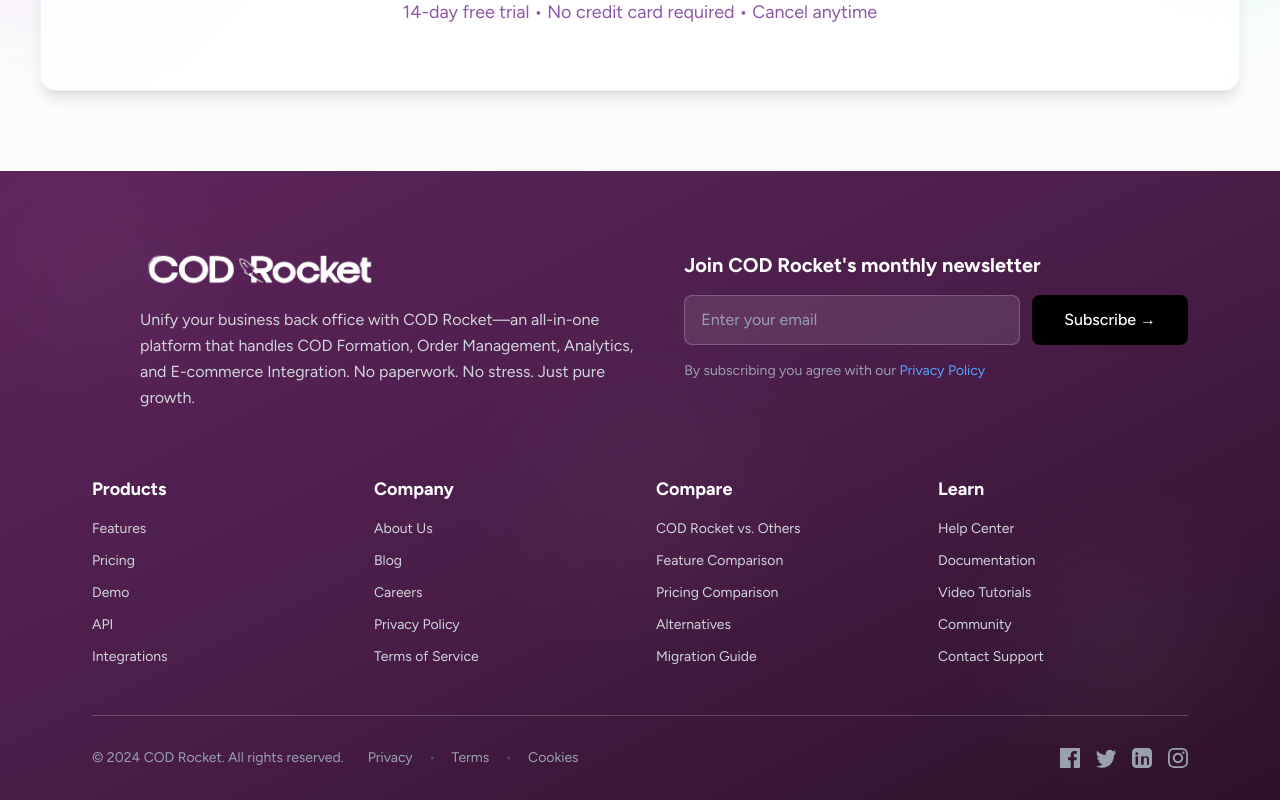
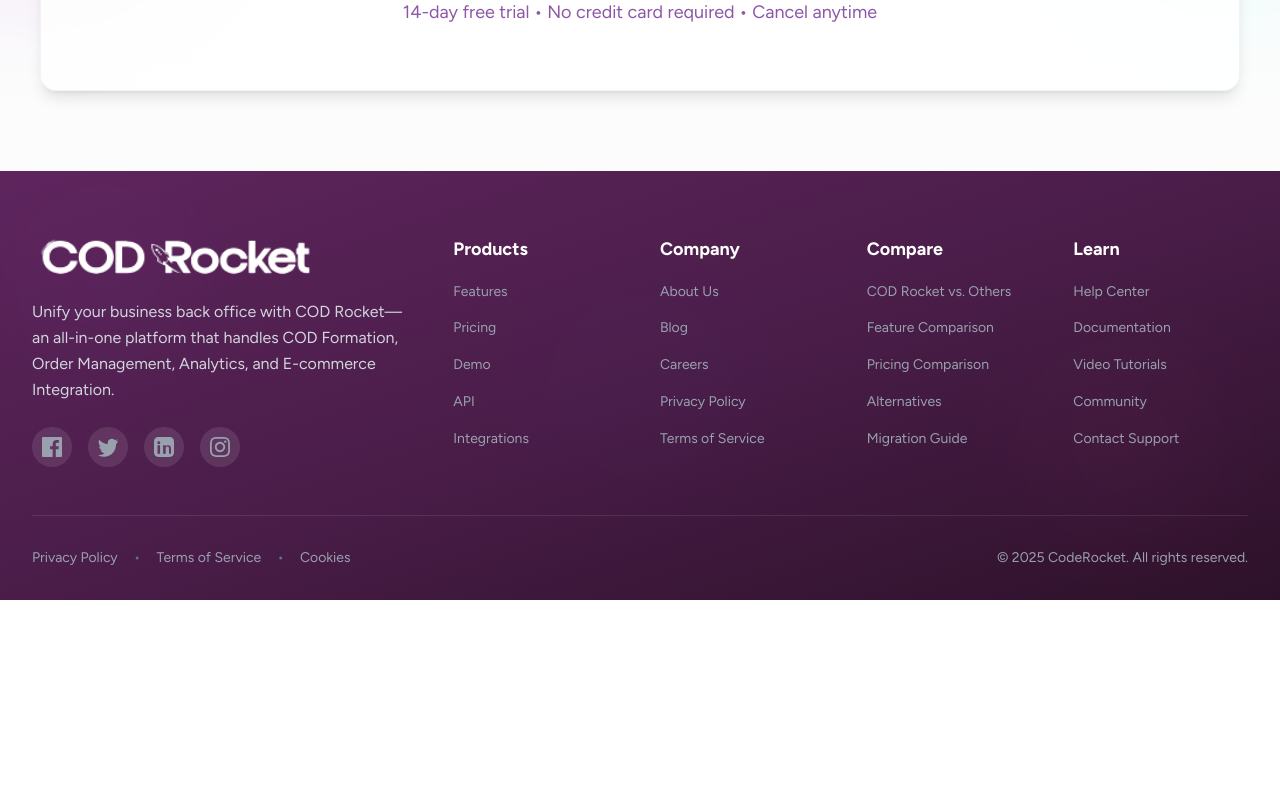
Before and after one commit to abaakil35/Landing-Page-COD, a React (Vite) app in the folder landing-page/: page / in a window 1280 px wide. Shown: the part 6541-7341 px from the top of the page. After the commit the page ends 7141 px from the top, so only its background shows below. Built offline with nearby package versions, Linux system fonts and the light colour scheme.

Commit message:
footer & darkmode

```diff
--- a/landing-page/src/Components/Footer.jsx
+++ b/landing-page/src/Components/Footer.jsx
@@ -1,5 +1,7 @@
 import logo from "../assets/logo_white.png";
 import { motion } from "framer-motion";
+import { useContext } from "react";
+import ThemeContext from "../Context/ThemeContextContext.js";
 
 const socialLinks = [
   {
@@ -87,98 +89,94 @@
   },
 ];
 
-const Footer = () => (
-  <footer className="w-full bg-gradient-to-br from-[#5e255dff] via-[#4a1d49] to-[#2d1129] text-gray-300 pt-20 pb-8 px-23 relative overflow-hidden z-20">
-    <div className="max-w-7xl mx-auto">
+const Footer = () => {
+  const { theme } = useContext(ThemeContext);
+  const isDark = theme === "dark";
+
+  return (
+    <footer
+      className={`w-full pt-16 pb-8 relative overflow-hidden ${
+        isDark
+          ? "bg-gradient-to-br from-[#0a0f1c] via-[#0f1419] to-[#1a1f2e] text-gray-300"
+          : "bg-gradient-to-br from-[#5e255dff] via-[#4a1d49] to-[#2d1129] text-gray-300"
+      }`}
+    >
+      <div className="max-w-7xl mx-auto px-6 lg:px-8">
         {/* Background Decorative Elements */}
-      <div className="absolute top-0 left-0 w-full h-full opacity-5">
-        <div className="absolute top-10 left-10 w-32 h-32 bg-white rounded-full blur-3xl"></div>
-        <div className="absolute bottom-20 right-20 w-40 h-40 bg-white rounded-full blur-3xl"></div>
-        <div className="absolute top-1/2 left-1/2 transform -translate-x-1/2 -translate-y-1/2 w-60 h-60 bg-white rounded-full blur-3xl opacity-50"></div>
+        <div className="absolute inset-0 opacity-5">
+          <div
+            className={`absolute top-10 left-10 w-32 h-32 rounded-full blur-3xl ${
+              isDark ? "bg-slate-400" : "bg-purple-400"
+            }`}
+          ></div>
+          <div
+            className={`absolute bottom-20 right-20 w-40 h-40 rounded-full blur-3xl ${
+              isDark ? "bg-gray-400" : "bg-pink-400"
+            }`}
+          ></div>
+          <div
+            className={`absolute top-1/2 left-1/2 transform -translate-x-1/2 -translate-y-1/2 w-60 h-60 rounded-full blur-3xl opacity-30 ${
+              isDark ? "bg-zinc-400" : "bg-indigo-400"
+            }`}
+          ></div>
         </div>
 
-      <div className="max-w-7xl mx-auto relative z-10">
-        {/* Top Section: Logo + Newsletter */}
-        <div className="flex flex-col lg:flex-row justify-between items-start gap-12 mb-16">
-          {/* Left: Logo and Description */}
+        <div className="relative z-10">
+          {/* Main Footer Content */}
+          <div className="grid grid-cols-1 lg:grid-cols-12 gap-12 mb-12">
+            {/* Brand Section */}
             <motion.div
-            className="lg:w-1/2 ml-12"
+              className="lg:col-span-4"
               initial={{ opacity: 0, y: 30 }}
               whileInView={{ opacity: 1, y: 0 }}
               transition={{ duration: 0.6 }}
               viewport={{ once: true }}
             >
-            <div className="flex flex-col items-start">
-              <div className="mb-4">
+              <div className="mb-6">
                 <img
                   src={logo}
                   alt="COD Rocket Logo"
-                  className="h-10 object-contain filter brightness-0 invert"
+                  className="h-12 object-contain filter brightness-0 invert mb-4"
                 />
+                <p className="text-gray-300 text-base leading-relaxed max-w-md">
+                  Unify your business back office with COD Rocket—an all-in-one
+                  platform that handles COD Formation, Order Management,
+                  Analytics, and E-commerce Integration.
+                </p>
               </div>
 
-              <p className="text-gray-300 text-base leading-relaxed">
-                Unify your business back office with COD Rocket—an all-in-one
-                platform that handles COD Formation, Order Management,
-                Analytics, and E-commerce Integration. No paperwork. No stress.
-                Just pure growth.
-              </p>
+              {/* Social Media Links */}
+              <div className="flex items-center space-x-4">
+                {socialLinks.map((link, idx) => (
+                  <motion.a
+                    key={idx}
+                    href={link.href}
+                    target="_blank"
+                    rel="noopener noreferrer"
+                    aria-label={link.label}
+                    className="w-10 h-10 bg-white/10 hover:bg-white/20 rounded-full flex items-center justify-center text-gray-400 hover:text-white transition-all duration-300"
+                    whileHover={{ scale: 1.1, y: -2 }}
+                    whileTap={{ scale: 0.95 }}
+                  >
+                    {link.svg}
+                  </motion.a>
+                ))}
               </div>
             </motion.div>
 
-          {/* Right: Newsletter Subscription */}
-          <motion.div
-            className="lg:w-1/2 justify-start"
-            initial={{ opacity: 0, y: 30 }}
-            whileInView={{ opacity: 1, y: 0 }}
-            transition={{ duration: 0.6, delay: 0.2 }}
-            viewport={{ once: true }}
-          >
-            <div className="flex flex-col gap-4 mb-4">
-              <h3 className="text-xl font-bold text-white">
-                Join COD Rocket's monthly newsletter
-              </h3>
-
-              <div className="flex gap-3">
-                <input
-                  type="email"
-                  placeholder="Enter your email"
-                  className="w-84 px-4 py-3 bg-white/10 border border-white/20 rounded-lg text-white placeholder-gray-400 focus:outline-none focus:border-white/40 transition-colors"
-                />
-                <motion.button
-                  className="px-8 py-3 bg-black text-white rounded-lg font-medium hover:bg-gray-800 transition-colors whitespace-nowrap"
-                  whileHover={{ scale: 1.05 }}
-                  whileTap={{ scale: 0.95 }}
-                >
-                  Subscribe →
-                </motion.button>
-              </div>
-            </div>
-
-            <p className="text-sm text-gray-400">
-              By subscribing you agree with our{" "}
-              <a href="#privacy" className="text-blue-400 hover:underline">
-                Privacy Policy
-              </a>
-            </p>
-          </motion.div>
-        </div>
-
-        {/* Bottom Section: Navigation Links */}
-        <div className="flex flex-wrap justify-between gap-8 mb-12">
+            {/* Navigation Links Grid */}
+            <div className="lg:col-span-8 grid grid-cols-2 md:grid-cols-4 gap-8">
               {footerSections.map((section, sectionIdx) => (
                 <motion.div
                   key={section.title}
-              className="flex-1 min-w-[200px] space-y-4"
                   initial={{ opacity: 0, y: 30 }}
                   whileInView={{ opacity: 1, y: 0 }}
                   transition={{ duration: 0.6, delay: 0.1 * sectionIdx }}
                   viewport={{ once: true }}
                 >
-              <h3 className="text-lg font-bold text-white mb-4">
+                  <h3 className="text-lg font-semibold text-white mb-4">
                     {section.title}
                   </h3>
-
                   <ul className="space-y-3">
                     {section.links.map((link, linkIdx) => (
                       <motion.li
@@ -190,7 +188,7 @@
                       >
                         <a
                           href={link.href}
-                      className="block text-gray-300 hover:text-white transition-all duration-300 text-sm"
+                          className="text-gray-400 hover:text-white transition-colors duration-300 text-sm leading-relaxed"
                         >
                           {link.label}
                         </a>
@@ -200,63 +198,51 @@
                 </motion.div>
               ))}
             </div>
+          </div>
 
-        {/* Divider */}
+          {/* Footer Bottom */}
           <motion.div
-          initial={{ opacity: 0, scaleX: 0 }}
-          whileInView={{ opacity: 1, scaleX: 1 }}
-          transition={{ duration: 0.8 }}
+            className="pt-8 border-t border-white/10"
+            initial={{ opacity: 0, y: 20 }}
+            whileInView={{ opacity: 1, y: 0 }}
+            transition={{ duration: 0.6, delay: 0.4 }}
             viewport={{ once: true }}
           >
-          <hr className="border-white/20 mb-8" />
-        </motion.div>
-
-        {/* Bottom Section: Copyright and Social */}
-        <motion.div
-          className="flex flex-col lg:flex-row justify-between items-center text-center lg:text-left gap-6"
-          initial={{ opacity: 0, y: 20 }}
-          whileInView={{ opacity: 1, y: 0 }}
-          transition={{ duration: 0.6 }}
-          viewport={{ once: true }}
+            <div className="flex flex-col md:flex-row justify-between items-center gap-6">
+              <div className="flex flex-col md:flex-row items-center gap-6 text-sm text-gray-400">
+                <div className="flex items-center gap-4">
+                  <a
+                    href="#privacy"
+                    className="hover:text-white transition-colors"
                   >
-          <div className="flex flex-col lg:flex-row items-center gap-6 text-sm text-gray-400">
-            <span>© 2024 COD Rocket. All rights reserved.</span>
-            <div className="flex items-center gap-4">
-              <a href="#privacy" className="hover:text-white transition-colors">
-                Privacy
+                    Privacy Policy
                   </a>
-              <span className="text-gray-600">•</span>
-              <a href="#terms" className="hover:text-white transition-colors">
-                Terms
+                  <span className="text-gray-500">•</span>
+                  <a
+                    href="#terms"
+                    className="hover:text-white transition-colors"
+                  >
+                    Terms of Service
                   </a>
-              <span className="text-gray-600">•</span>
-              <a href="#cookies" className="hover:text-white transition-colors">
+                  <span className="text-gray-500">•</span>
+                  <a
+                    href="#cookies"
+                    className="hover:text-white transition-colors"
+                  >
                     Cookies
                   </a>
                 </div>
               </div>
 
-          {/* Social Media Links */}
-          <div className="flex items-center space-x-4">
-            {socialLinks.map((link, idx) => (
-              <motion.a
-                key={idx}
-                href={link.href}
-                target="_blank"
-                rel="noopener noreferrer"
-                aria-label={link.label}
-                className="text-gray-400 hover:text-white transition-all duration-300"
-                whileHover={{ scale: 1.1, y: -2 }}
-                whileTap={{ scale: 0.95 }}
-              >
-                {link.svg}
-              </motion.a>
-            ))}
+              <div className="text-sm text-gray-400">
+                © 2025 CodeRocket. All rights reserved.
+              </div>
             </div>
           </motion.div>
         </div>
       </div>
     </footer>
   );
+};
 
 export default Footer;
```
Lines whose indentation alone changed are shown as unchanged.
